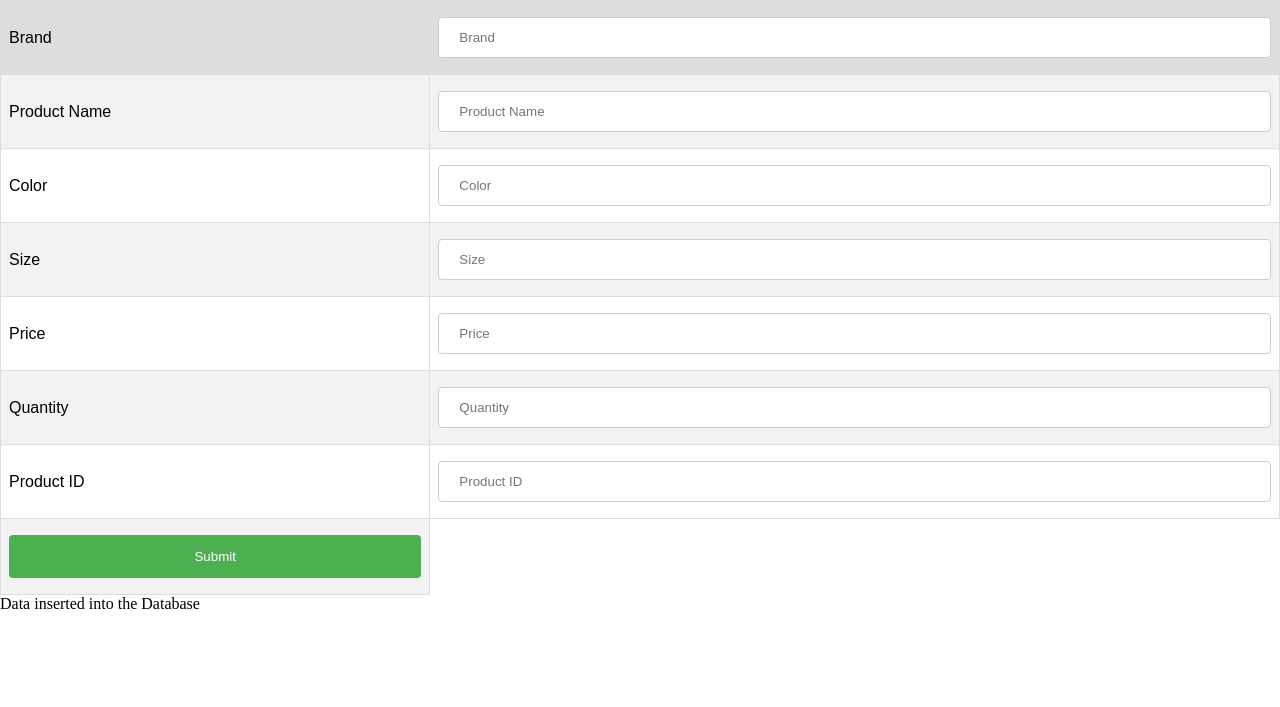
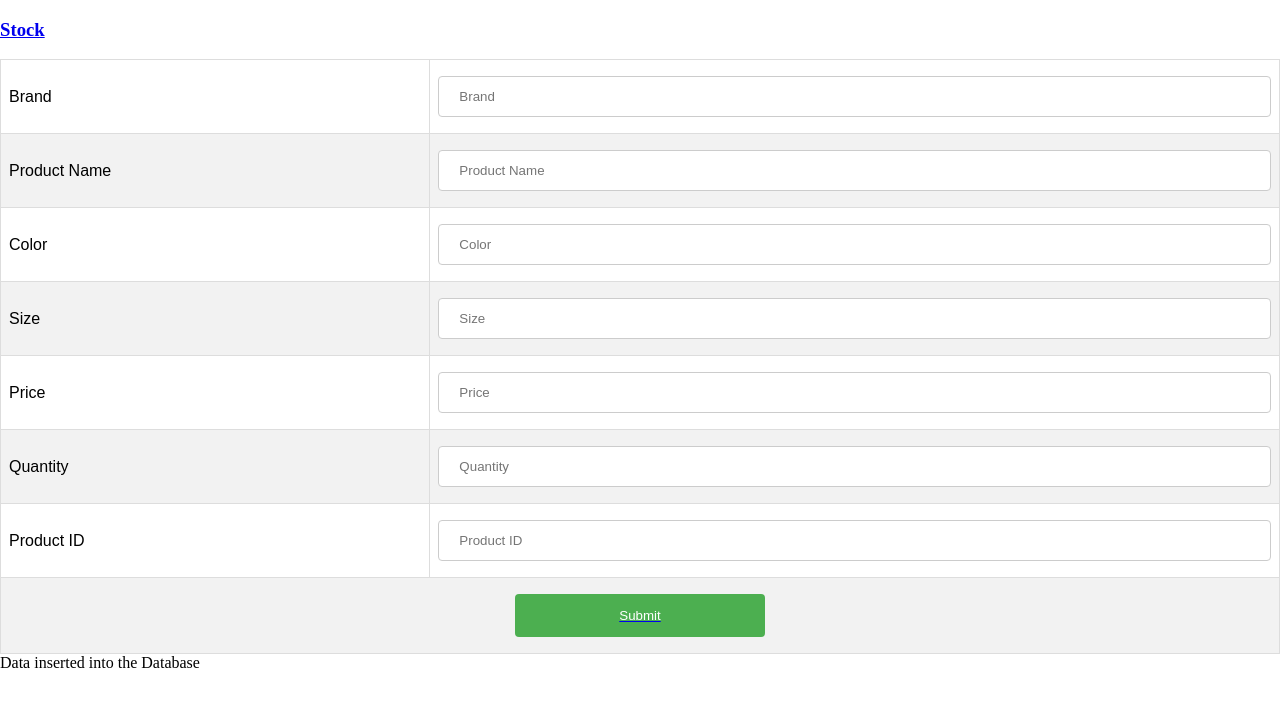
Before and after one commit to AbidAlWassie/Stock-Management-System, a PHP site: page /insert.php?brand=1 in a window 1280 px wide. Shown: the top 707 px of the page. Run offline with PHP 8.4, Linux system fonts and the light colour scheme; data that the repository does not hold is empty.

Commit message:
updated project

```diff
--- a/insert.php
+++ b/insert.php
@@ -5,12 +5,29 @@
   <meta http-equiv="X-UA-Compatible" content="IE=edge">
   <link rel="shortcut icon" href="img/package.png">
   <link rel="stylesheet" href="css/style.css">
+  <style>
+    .btnSubmit {
+      display: flex;
+      justify-content: center;
+    }
+    #btnSubmit {
+    width: 250px;
+    }
+  </style>
   <title>Insert Database</title>
 
   <title>Modify</title>
 </head>
 <body>
-  <form action="">
+
+<nav class="navbar">
+  <h3><a href="stock-table.php">Stock</a></h3>
+  <h3></h3>
+  <h3></h3>
+</nav>
+
+
+  <form action="" method="GET">
     <table id="table">
     <tr>
       <td>Brand</td>
@@ -48,7 +65,7 @@
     </tr>
 
     <tr>
-      <td><a href="stock-table.php"><input type="submit"></a></td>
+      <td colspan="2"><a class="btnSubmit" href="stock-table.php"><input id="btnSubmit" type="submit"></a></td>
     </tr>
 
     </table>
```
Also changed, not shown: stock-table.php (+6 -3 lines), css/style.css (line endings or trailing spaces).
